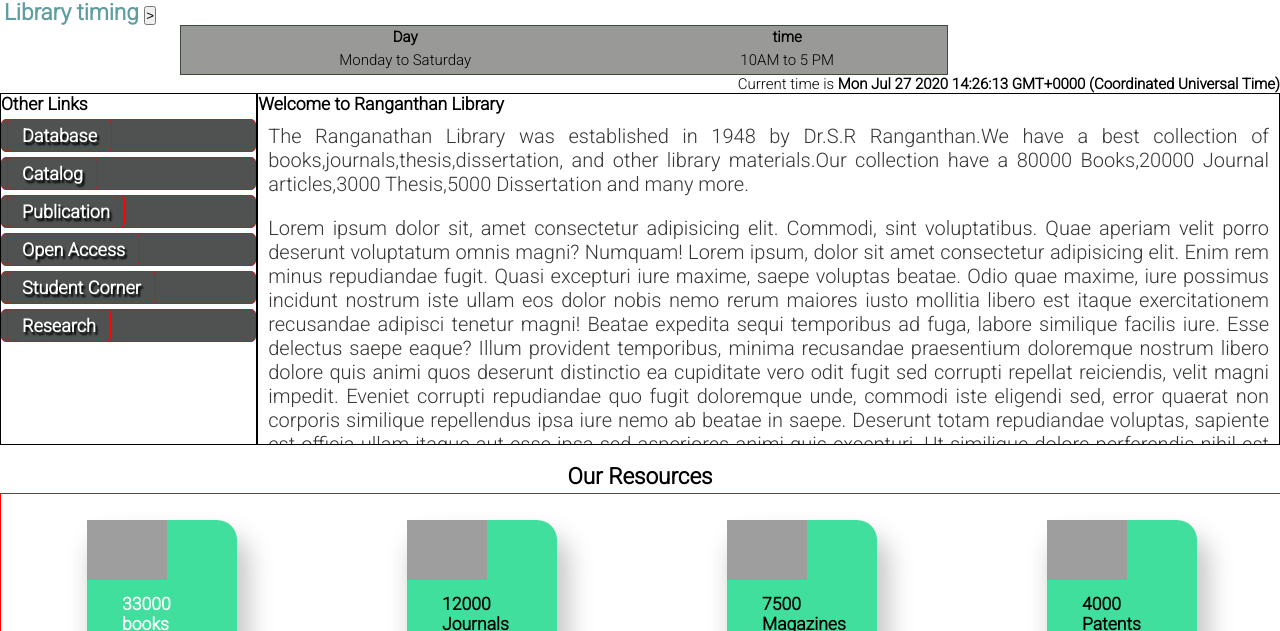
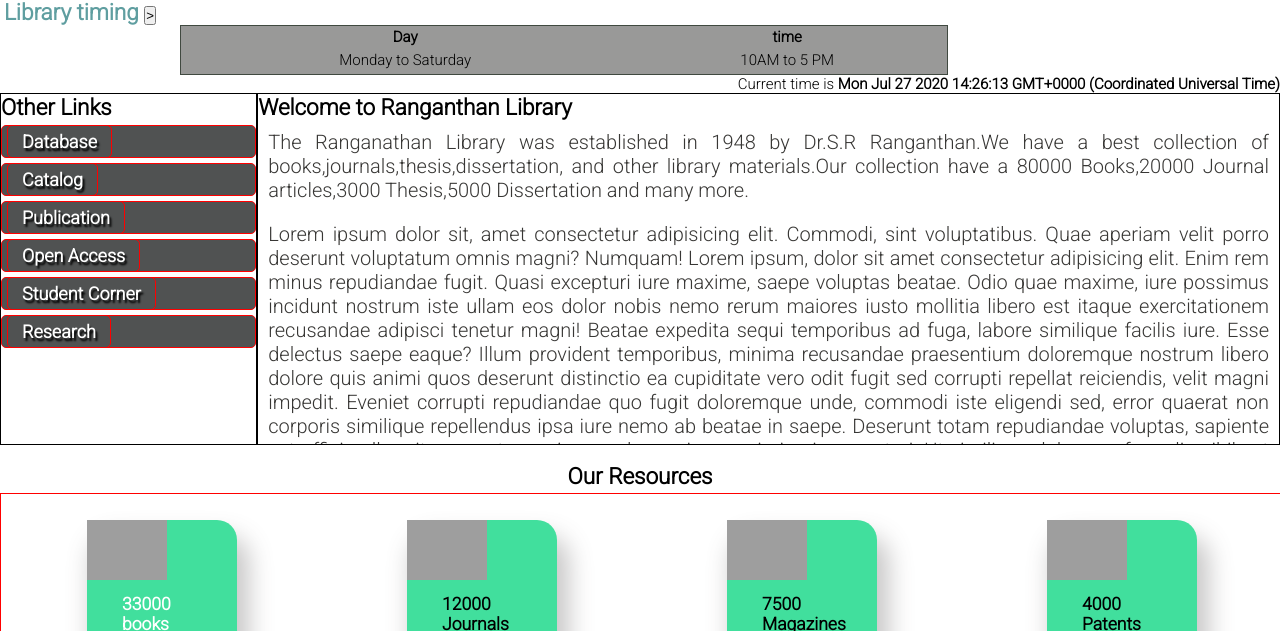
Before and after one commit to AjitLibrary/AjitLibrary..github.io, a plain HTML site: page index.html in a window 1280 px wide. Shown: the part 469-1100 px from the top of the page. Drawn offline with Linux system fonts and the light colour scheme; grey boxes are pictures that could not be loaded.

Commit message:
Update index.html

```diff
--- a/index.html
+++ b/index.html
@@ -265,6 +265,10 @@
             background-color: white;
             width: 300px;
             height: 400px;
+        }
+         .textbox h3{
+            font-size: 1.4rem;
+            font-weight: bold;
         }
 
         #box1 {
```
